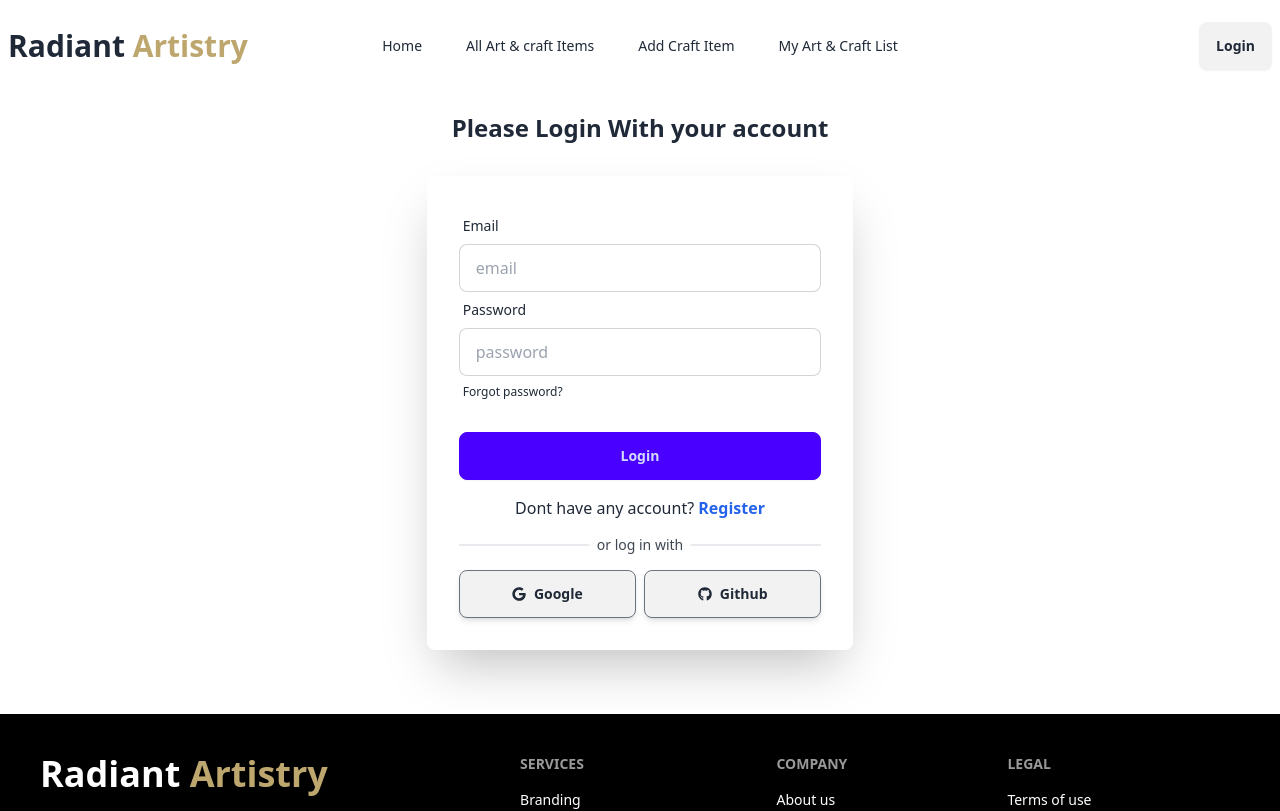
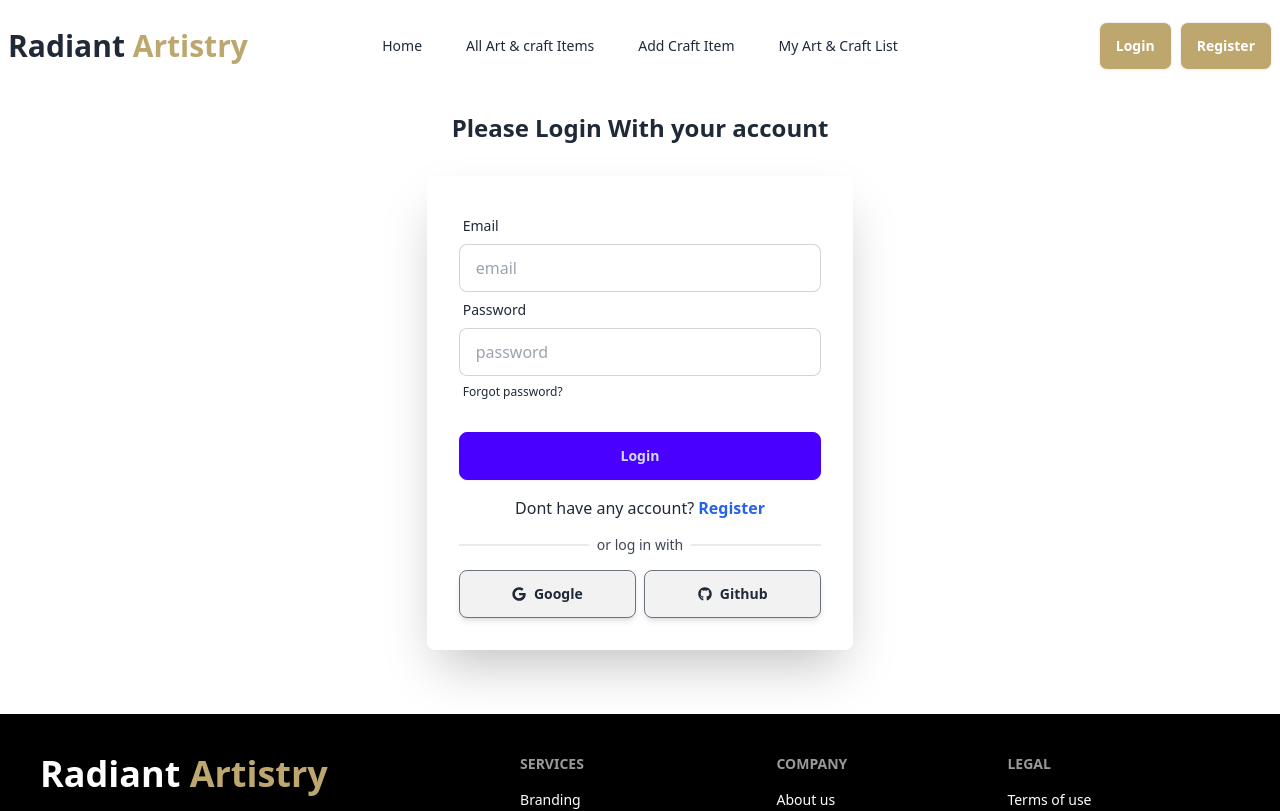
Before and after one commit to ZakariaBinMoti/radiant-artistry-MERN, a React (Vite) app: page /login in a window 1280 px wide. Shown: the top 811 px of the page. Built offline with nearby package versions, Linux system fonts and the light colour scheme; no server answers.

Commit message:
private route added

```diff
--- a/src/main.jsx
+++ b/src/main.jsx
@@ -10,6 +10,7 @@ import AllArtsAndCrafts from "./pages/AllArtsAndCrafts/AllArtsAndCrafts";
 import MyArtsAndCrafts from "./pages/MyArtsAndCrafts/MyArtsAndCrafts";
 import AddCraftItems from "./pages/AddCraftItem/AddCraftItems";
 import AuthProviders from "./providers/AuthProviders";
+import PrivateRoute from "./routes/PrivateRoute";
 
 const router = createBrowserRouter([
   {
@@ -34,11 +35,11 @@ const router = createBrowserRouter([
       },
       {
         path: "/my-crafts",
-        element: <MyArtsAndCrafts></MyArtsAndCrafts>,
+        element: <PrivateRoute><MyArtsAndCrafts></MyArtsAndCrafts></PrivateRoute>,
       },
       {
         path: "/add-crafts",
-        element: <AddCraftItems></AddCraftItems>,
+        element: <PrivateRoute><AddCraftItems></AddCraftItems></PrivateRoute>,
       },
     ],
   },
--- a/src/pages/Shared/Navbar/Navbar.jsx
+++ b/src/pages/Shared/Navbar/Navbar.jsx
@@ -76,9 +76,14 @@ const Navbar = () => {
             </button>
           </div>
         ) : (
+          <div>
           <Link to="/login">
-            <button className="btn">Login</button>
+            <button className="btn text-white font-semibold mr-2 bg-[#BDA76E]">Login</button>
           </Link>
+          <Link to="/register">
+            <button className="btn text-white font-semibold bg-[#BDA76E]">Register</button>
+          </Link>
+          </div>
         )}
       </div>
     </div>
```
